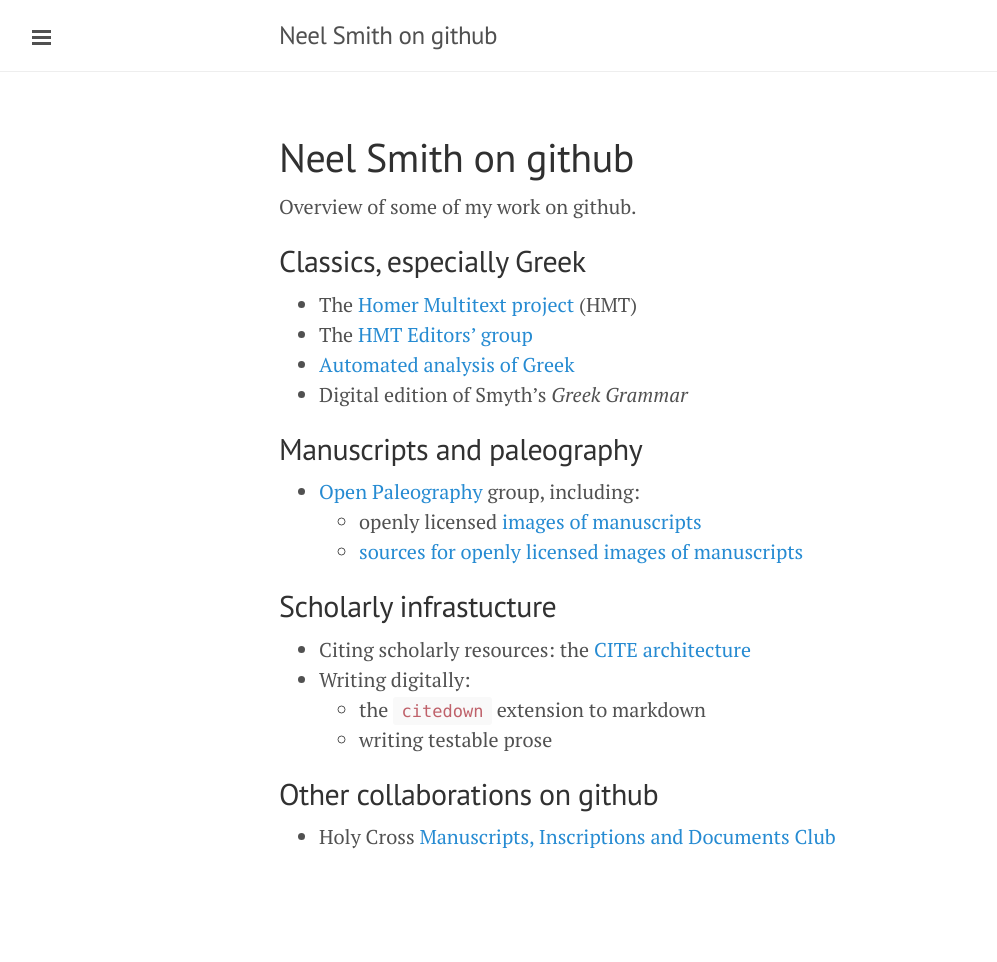
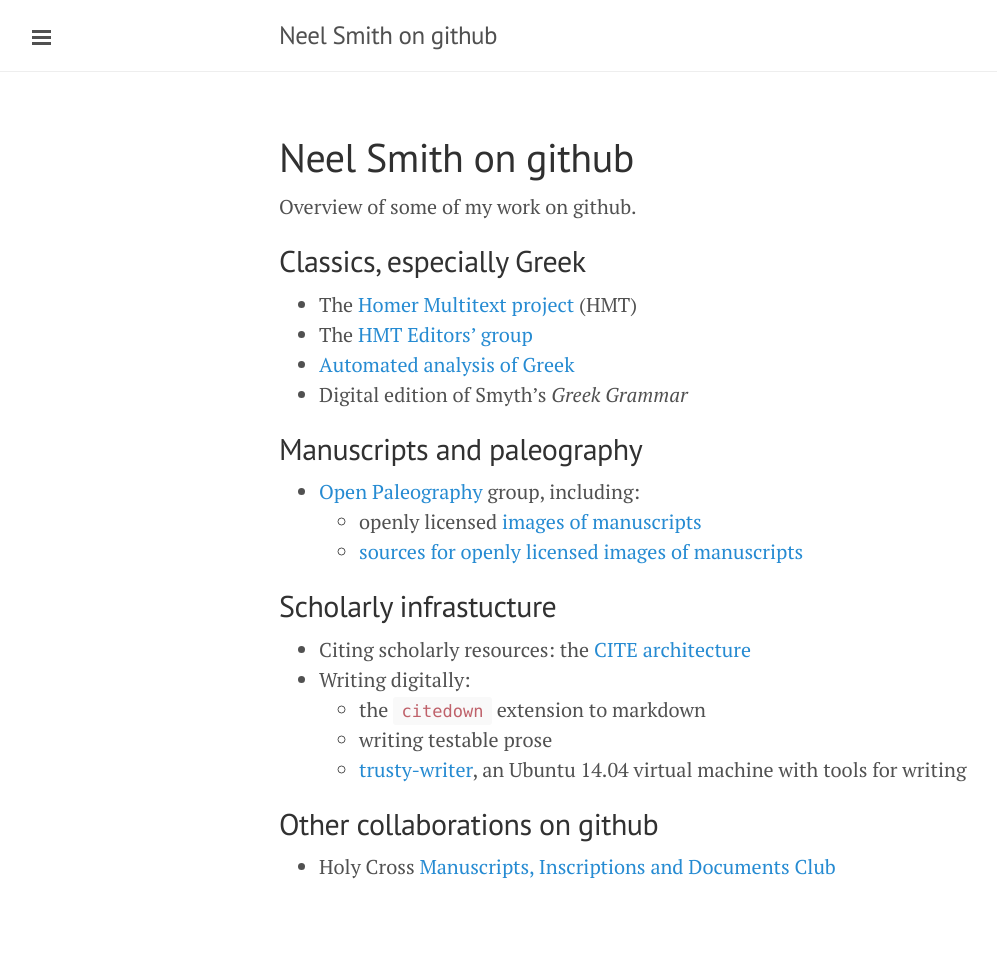
Before and after one commit to neelsmith/neelsmith.github.io, a Jekyll site: the page built from index.md, in a window 1280 px wide. Shown: the whole page, without its empty margins (1-998 px from the left). Built offline with Jekyll 4.4.1, drawn with Linux system fonts in a browser that asks for light colours; Markdown is read by kramdown in place of the engine named in the settings; before the commit the page ends 932 px from its top, so only the background shows below that.

Commit message:
Add link for trusty-writer

```diff
--- a/index.md
+++ b/index.md
@@ -27,6 +27,7 @@
 - Writing digitally:
     - the `citedown` extension to markdown
     - writing testable prose
+    - [trusty-writer](http://neelsmith.github.io/trusty-writer/), an Ubuntu 14.04 virtual machine with tools for writing
 
 ## Other collaborations on github ##
 
```
